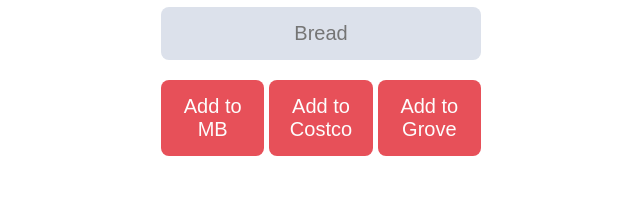
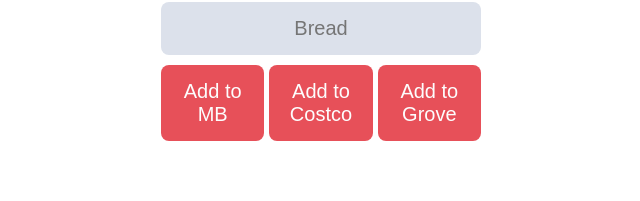
Before and after one commit to malhayekk/shoppingList, a website built with Vite: page index.html in a window 1280 px wide. Shown: the part 248-449 px from the top of the page, without its empty margins (319-959 px from the left). Built offline with nearby package versions, Linux system fonts and the light colour scheme; no server answers.

Commit message:
Updating margin to 5px again.

```diff
--- a/index.css
+++ b/index.css
@@ -26,13 +26,13 @@
     font-size: 20px;
     text-align: center;
     font-family: 'Rubik', sans-serif;
-    margin: 10px 0;
+    margin: 5px 0;
 }
 #buttonSection{
     display: flex;
     flex-direction: row;
     gap: 5px;
-    margin: 10px 0;
+    margin: 5px 0;
 }
 
 button {
```
